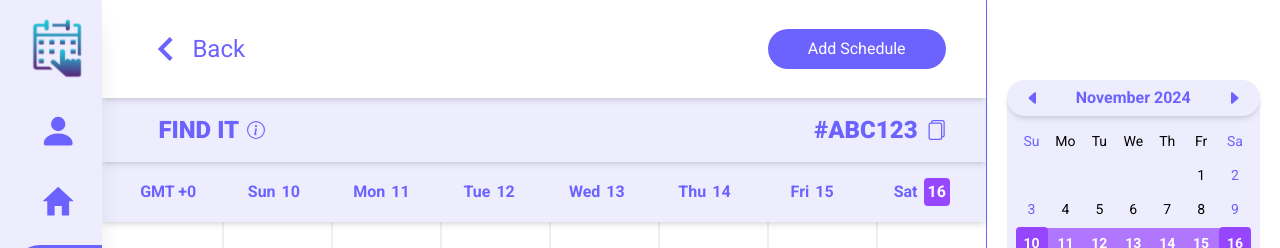
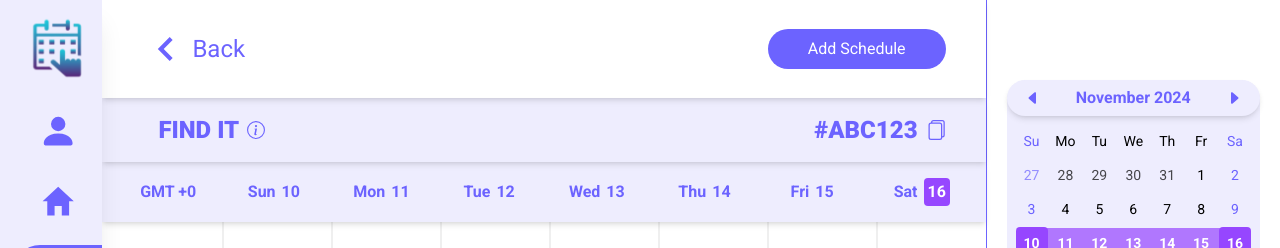
Before and after one commit to Anantadhirya/fe-scheto, a Next.js app: page /group/ABC123 in a window 1280 px wide. Shown: the top 248 px of the page. Built offline with nearby package versions, Linux system fonts and the light colour scheme.

Commit message:
fix: incorrect startMonth props on CalendarDayPicker component

```diff
--- a/components/elements/calendar/CalendarPicker.js
+++ b/components/elements/calendar/CalendarPicker.js
@@ -18,7 +18,6 @@ export function CalendarDayPicker({
     <DayPicker
       mode={mode != "week" ? mode : undefined}
       showOutsideDays={showOutsideDays}
-      startMonth={new Date()}
       selected={selected}
       onSelect={onSelect}
       modifiers={
```
